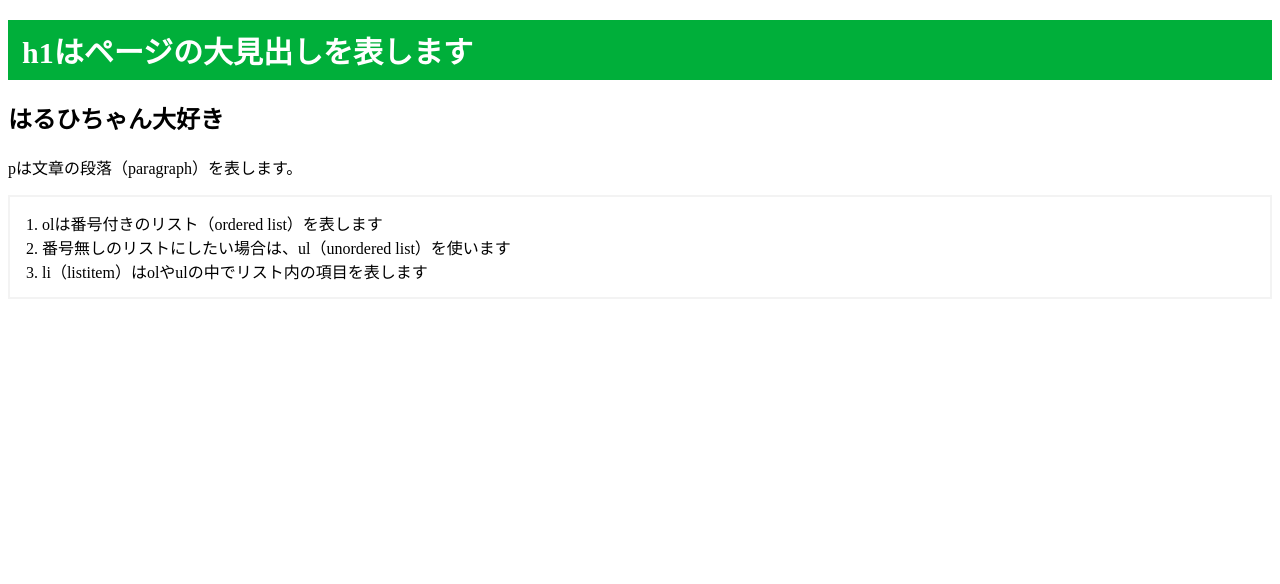
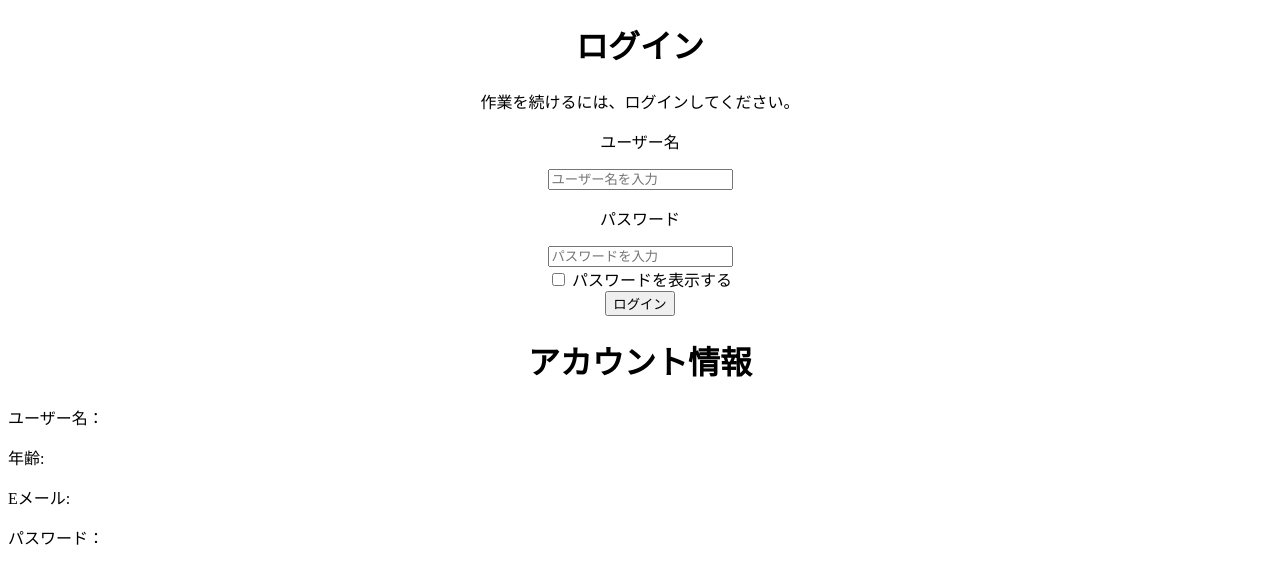
Before and after one commit to shinji510/sorasoru, a plain HTML site: page index.html in a window 1280 px wide. Drawn offline with Linux system fonts and the light colour scheme.

Commit message:
Update index.html

```diff
--- a/index.html
+++ b/index.html
@@ -1,30 +1,31 @@
 <!DOCTYPE html>
-<html>
 <head>
-    <meta charset="utf-8">
-    <meta name="viewport" content="width=device-width, initial-scale=1">
-    <title>真司のホームページ</title>
-    <style type="text/css">
-        h1 {
-            font-size: 30px;
-            background-color: #00af3a;
-            color: #ffffff;
-            padding: 8px 14px;
-        }
-        ol {
-            border: 2px solid #F3F3F3;
-            padding: 14px 14px 14px 32px;
-        }
-        </style>
+    <title>ログイン-google</title>
+    <link rel="stylesheet" href="style.css">
 </head>
 <body>
-    <h1>h1はページの大見出しを表します</h1>
-    <h2>はるひちゃん大好き</h2>
-<p>pは文章の段落（paragraph）を表します。</p>
-<ol>
-    <li>olは番号付きのリスト（ordered list）を表します</li>
-    <li>番号無しのリストにしたい場合は、ul（unordered list）を使います</li>
-    <li>li（listitem）はolやulの中でリスト内の項目を表します</li>
-</ol>
+    <center>
+            <div class="container">
+            <h1>ログイン</h1>
+            <p>作業を続けるには、ログインしてください。</p>
+            <p>ユーザー名</p>
+            <input type="text" id="username" class="textbox" placeholder="ユーザー名を入力">
+            <p>パスワード</p>
+            <input type="password" id="pass" class="textbox" placeholder="パスワードを入力">
+            <br><input type="checkbox" id="showpassword" onchange="showOrHide()" class="margin">
+            <span>パスワードを表示する</span>
+            <br><input type="button" value="ログイン" class="button margin" onclick="login()">
+        </div>
+        </center>
+        <div class="container2">
+            <center>
+            <h1>アカウント情報</h1>
+            </center>
+            <p id="user">ユーザー名：</p>
+            <p id="age">年齢:</p>
+            <p id="email">Eメール:</p>
+            <p id="password2">パスワード：</p>
+        </div>
+
 </body>
-</html>
+<script src="script.js"></script>
```
